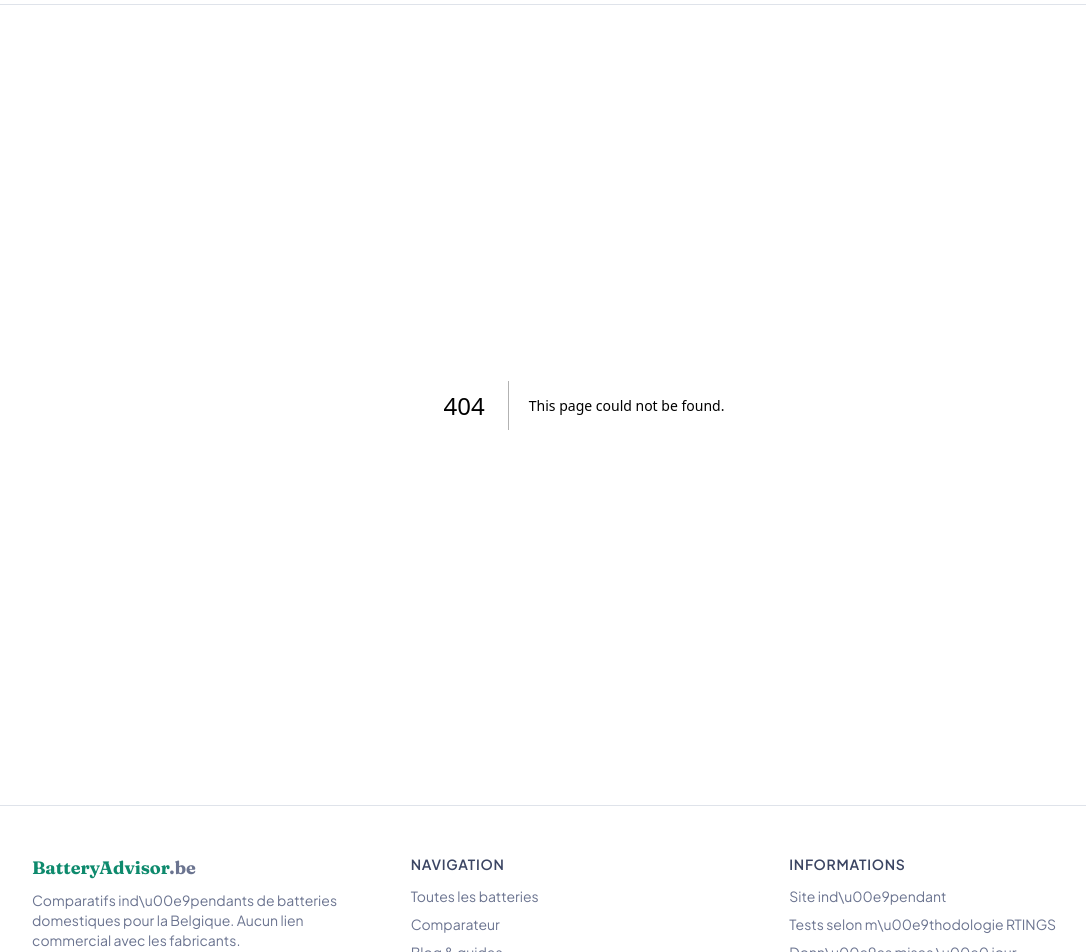
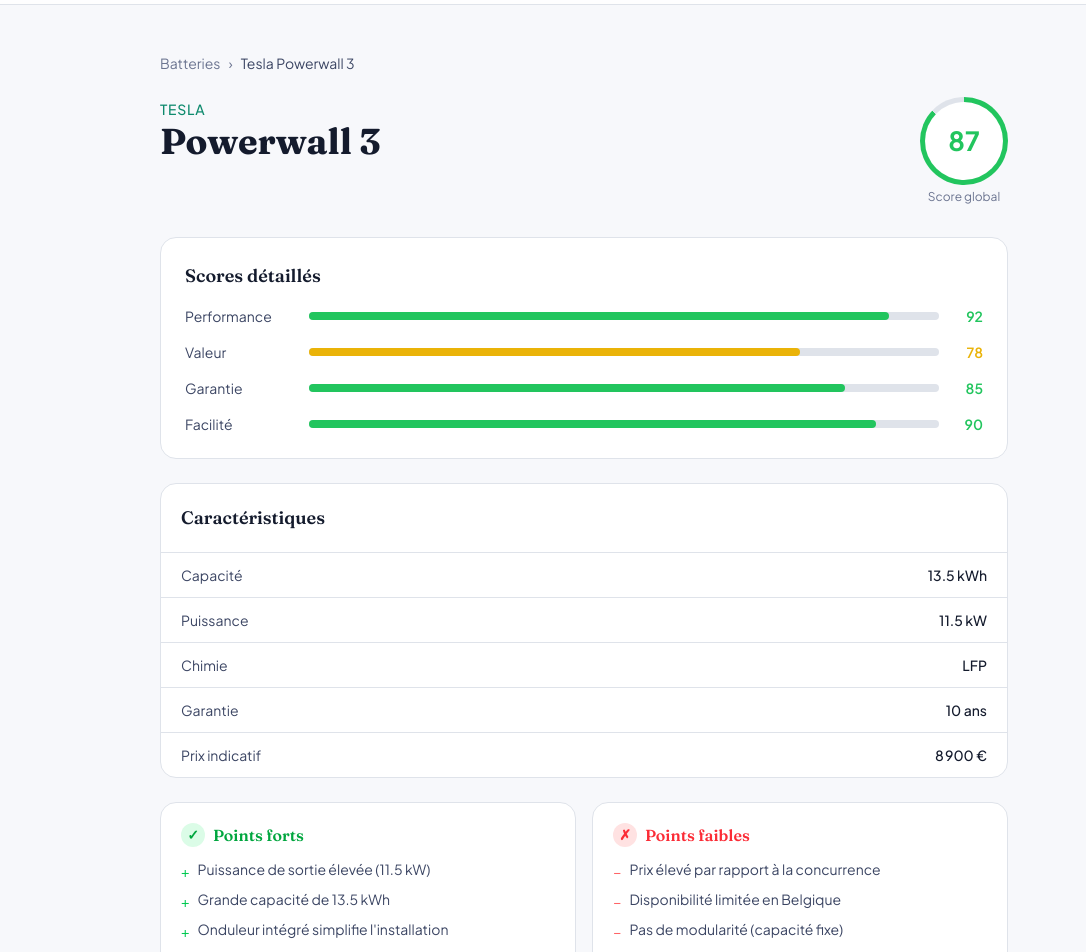
Before and after one commit to jarvisBot-coder/batteryadvisor-poc, a Next.js app in the folder frontend/: page /batteries/byd-battbox-premium-hvs in a window 1280 px wide. Before the commit this address had no page. Shown: the part 60-1012 px from the top of the page, without its empty margins (56-1142 px from the left). Built offline with nearby package versions, Linux system fonts and the light colour scheme.

Commit message:
feat(scaffold): frontend/src/app/batteries/[slug]/page.tsx

```diff
--- /dev/null
+++ b/frontend/src/app/batteries/[slug]/page.tsx
@@ -0,0 +1,141 @@
+import type { Metadata } from "next";
+import Link from "next/link";
+import type { Battery } from "@/lib/types";
+import ScoreCircle from "@/components/ScoreCircle";
+import ScoreBar from "@/components/ScoreBar";
+import ProConGrid from "@/components/ProConGrid";
+
+/* Mock lookup – replaced by getBattery(slug) */
+const mockBattery: Battery = {
+  id: 1,
+  documentId: "1",
+  slug: "tesla-powerwall-3",
+  name: "Powerwall 3",
+  brand: { id: 1, documentId: "1", name: "Tesla", slug: "tesla" },
+  capacityKwh: 13.5,
+  powerKw: 11.5,
+  chemistry: "LFP",
+  cycleWarrantyYears: 10,
+  priceEur: 8900,
+  scoreOverall: 87,
+  scoreValue: 78,
+  scorePerformance: 92,
+  scoreWarranty: 85,
+  scoreEaseOfUse: 90,
+  pros: [
+    "Puissance de sortie élevée (11.5 kW)",
+    "Grande capacité de 13.5 kWh",
+    "Onduleur intégré simplifie l'installation",
+    "Application mobile intuitive",
+  ],
+  cons: [
+    "Prix élevé par rapport à la concurrence",
+    "Disponibilité limitée en Belgique",
+    "Pas de modularité (capacité fixe)",
+  ],
+  verdict:
+    "Le Tesla Powerwall 3 reste une référence grâce à sa puissance et son intégration logicielle. Son prix élevé est compensé par des performances de premier plan et une garantie solide de 10 ans.",
+  createdAt: "",
+  updatedAt: "",
+  publishedAt: "",
+};
+
+export async function generateMetadata({
+  params,
+}: {
+  params: Promise<{ slug: string }>;
+}): Promise<Metadata> {
+  const { slug } = await params;
+  return {
+    title: `${mockBattery.name} – Avis et score`,
+    description: `Test complet de la ${mockBattery.brand?.name} ${mockBattery.name}. Score ${mockBattery.scoreOverall}/100. ${mockBattery.capacityKwh} kWh, ${mockBattery.chemistry}.`,
+  };
+}
+
+const specs = (b: Battery) => [
+  { label: "Capacité", value: `${b.capacityKwh} kWh` },
+  { label: "Puissance", value: `${b.powerKw} kW` },
+  { label: "Chimie", value: b.chemistry },
+  { label: "Garantie", value: `${b.cycleWarrantyYears} ans` },
+  { label: "Prix indicatif", value: b.priceEur ? `${b.priceEur.toLocaleString("fr-BE")} €` : "—" },
+];
+
+export default async function BatteryDetailPage({
+  params,
+}: {
+  params: Promise<{ slug: string }>;
+}) {
+  const { slug } = await params;
+  const battery = mockBattery;
+
+  return (
+    <div className="mx-auto max-w-4xl px-4 py-12 sm:px-6">
+      {/* Breadcrumb */}
+      <nav className="mb-6 text-sm text-[var(--color-text-muted)]">
+        <Link href="/batteries" className="hover:text-[var(--color-primary)]">
+          Batteries
+        </Link>
+        <span className="mx-2">›</span>
+        <span className="text-[var(--color-text-mid)]">
+          {battery.brand?.name} {battery.name}
+        </span>
+      </nav>
+
+      {/* Header */}
+      <div className="flex flex-col gap-6 sm:flex-row sm:items-start sm:justify-between">
+        <div>
+          {battery.brand && (
+            <span className="text-sm font-medium uppercase tracking-wider text-[var(--color-primary)]">
+              {battery.brand.name}
+            </span>
+          )}
+          <h1 className="font-display text-3xl font-bold sm:text-4xl">
+            {battery.name}
+          </h1>
+        </div>
+        <ScoreCircle score={battery.scoreOverall} size={88} label="Score global" />
+      </div>
+
+      {/* Score breakdown */}
+      <div className="card mt-8 space-y-4 p-6">
+        <h2 className="font-display text-lg font-semibold">Scores détaillés</h2>
+        <ScoreBar label="Performance" score={battery.scorePerformance} />
+        <ScoreBar label="Valeur" score={battery.scoreValue} />
+        <ScoreBar label="Garantie" score={battery.scoreWarranty} />
+        <ScoreBar label="Facilité" score={battery.scoreEaseOfUse} />
+      </div>
+
+      {/* Specs table */}
+      <div className="card mt-6 overflow-hidden">
+        <h2 className="border-b border-[var(--color-border)] p-5 font-display text-lg font-semibold">
+          Caractéristiques
+        </h2>
+        <div className="divide-y divide-[var(--color-border)]">
+          {specs(battery).map((s) => (
+            <div key={s.label} className="flex justify-between px-5 py-3 text-sm">
+              <span className="text-[var(--color-text-mid)]">{s.label}</span>
+              <span className="font-medium">{s.value}</span>
+            </div>
+          ))}
+        </div>
+      </div>
+
+      {/* Pros & cons */}
+      {battery.pros && battery.cons && (
+        <div className="mt-6">
+          <ProConGrid pros={battery.pros} cons={battery.cons} />
+        </div>
+      )}
+
+      {/* Verdict */}
+      {battery.verdict && (
+        <div className="card mt-6 p-6">
+          <h2 className="font-display text-lg font-semibold">Notre verdict</h2>
+          <p className="mt-2 leading-relaxed text-[var(--color-text-mid)]">
+            {battery.verdict}
+          </p>
+        </div>
+      )}
+    </div>
+  );
+}
```
